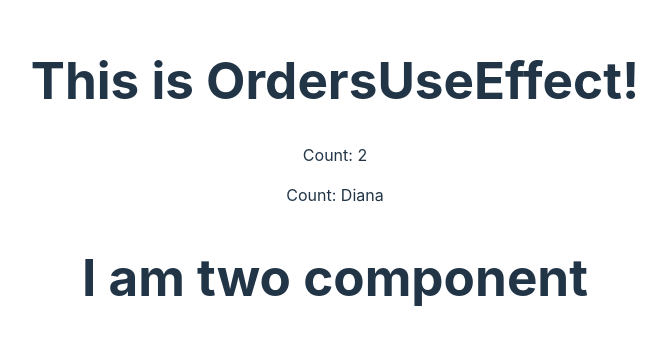
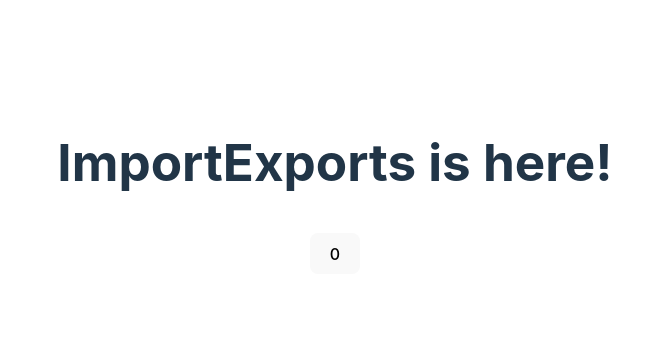
Before and after one commit to Exooo1/viteskills, a React (Vite) app: page / in a window 1280 px wide. Shown: the part 217-562 px from the top of the page, without its empty margins (305-971 px from the left). Built offline with nearby package versions, Linux system fonts and the light colour scheme.

Commit message:
import finished

```diff
--- a/src/App.tsx
+++ b/src/App.tsx
@@ -29,8 +29,8 @@ function App() {
             {/*    /!*<Async/>*!/*/}
             {/*    /!*<CopyObject/>*!/*/}
             {/*    /!*<CheckOnNumber/>*!/*/}
-            {/*<ImportExports/>*/}
-            <OrdersUseEffect/>
+            <ImportExports/>
+            {/*<OrdersUseEffect/>*/}
             {/*    <PrintComponents/>*/}
             {/*<Upload/>*/}
             {/*<PrintComponents/>*/}
--- a/src/flanagan/importsExports/importExports.tsx
+++ b/src/flanagan/importsExports/importExports.tsx
@@ -22,7 +22,12 @@ const ImportExports = () => {
 // console.log(math.sayHello('diana'))
 // console.log(math.sayBye('diana'))
 //
-// import DefaultValue, {math, a} from './code';
+console.log(import.meta)
+const returnImage = (locale) =>{
+    return new URL(`${locale}.json`, import .meta.url);
+}
+console.log(returnImage('test'))
+import DefaultValue, {math, a} from './code';
 // import * as state from './code'
 //
 // console.log(state.user)
@@ -32,8 +37,11 @@ const ImportExports = () => {
 // import {math as doubleMath, default as Vlasik, vlas} from './utils'
 
 const t = async () => {
-    const {vlas} = await import ('./utils')
+    let {vlas} = await import ('./utils')
     console.log(vlas)
+    vlas = 2 as { name: string }
+    console.log(vlas)
+    console.log(import(''))
     return vlas
 }
 t()
```
